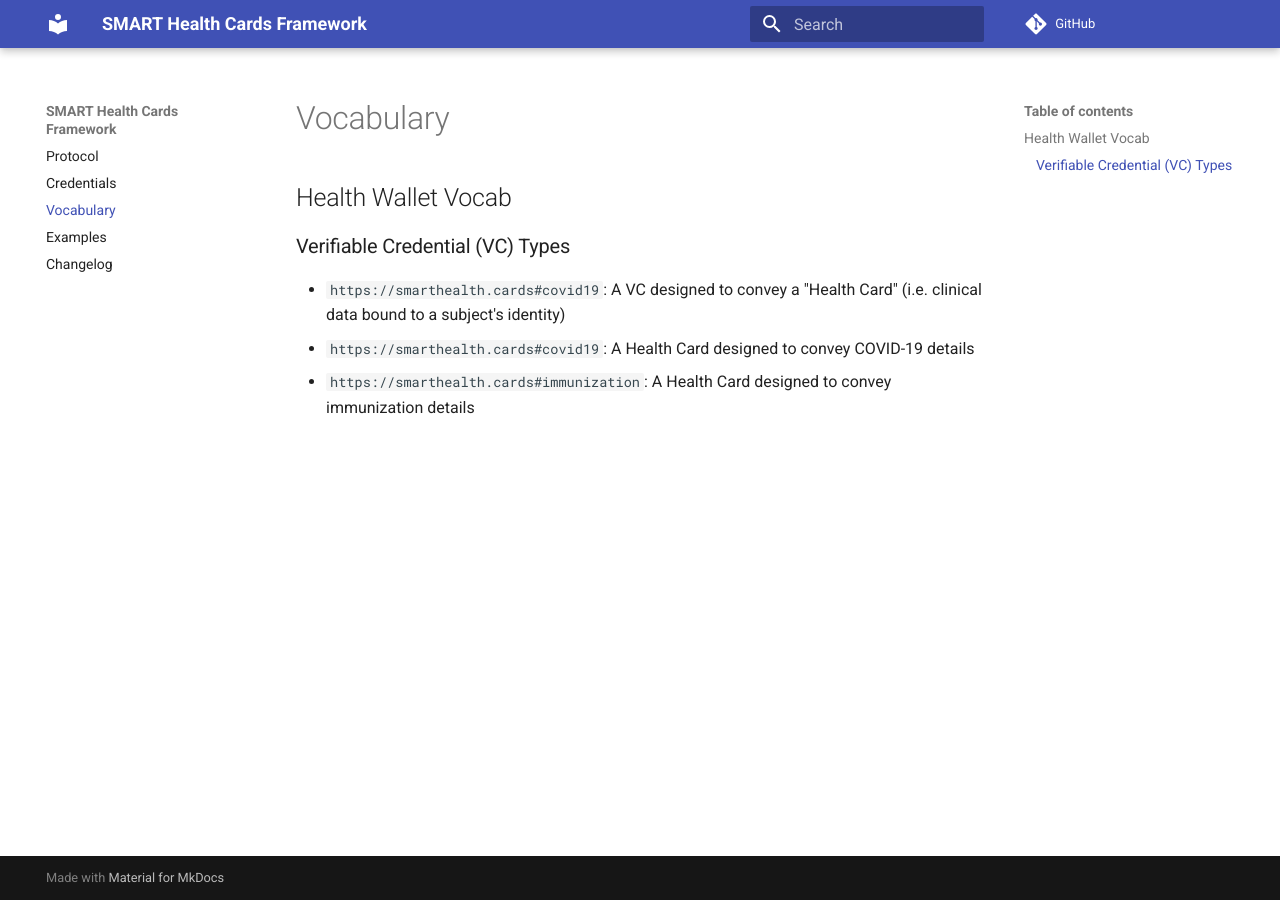
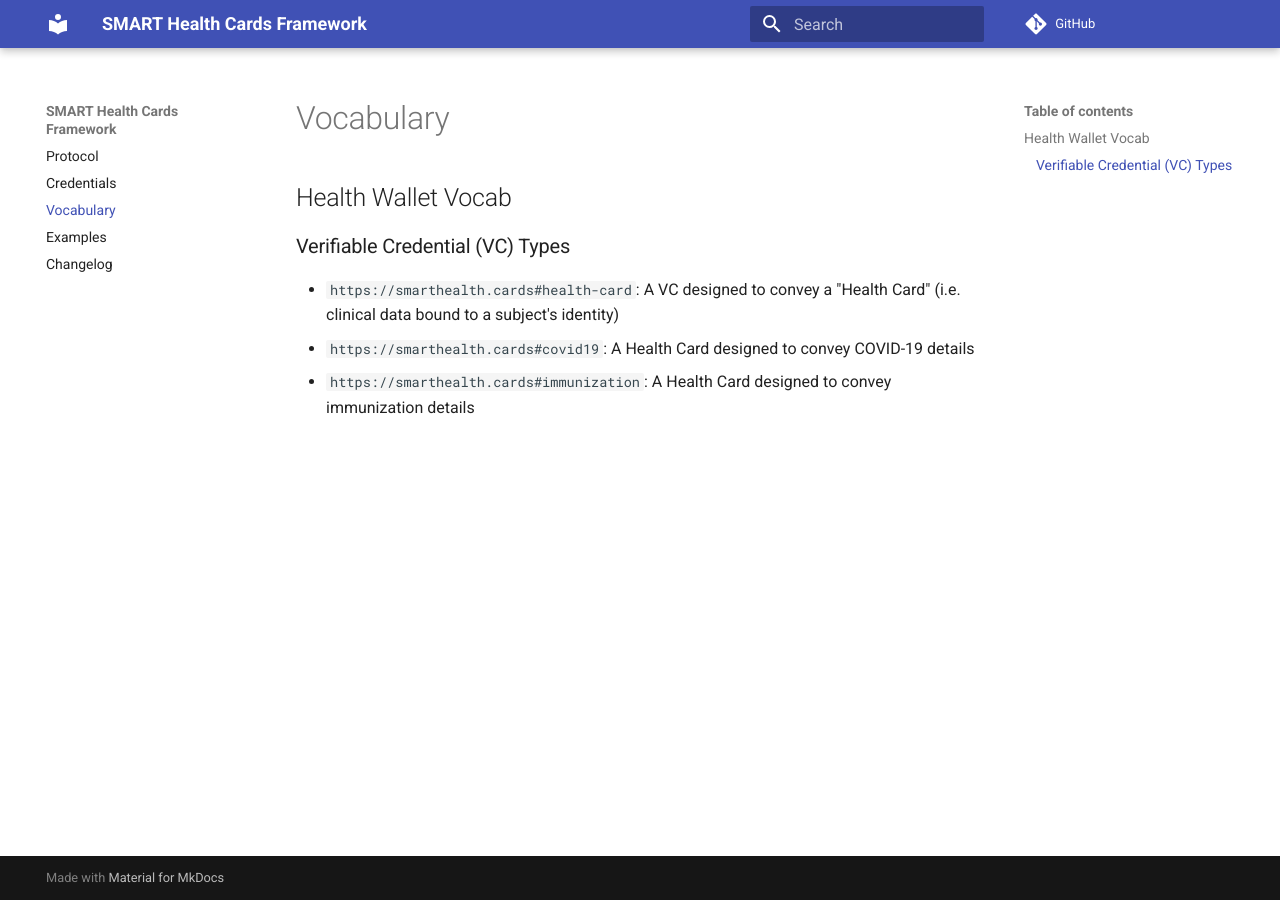
Before and after one commit to smart-on-fhir/health-cards, an MkDocs documentation site: the page built from docs/vocabulary.md, in a window 1280 px wide. Built offline with MkDocs 1.6.1 and Material for MkDocs 9.7.7, drawn with Linux system fonts in a browser that asks for light colours; comment, search, counter and statistics services are not loaded; some of the changed lines change nothing that is shown.

Commit message:
Update vocabulary.md

```diff
--- a/docs/vocabulary.md
+++ b/docs/vocabulary.md
@@ -2,6 +2,6 @@
 
 ## Verifiable Credential (VC) Types
 
-* `https://smarthealth.cards#covid19`: A VC designed to convey a "Health Card" (i.e. clinical data bound to a subject's identity)
+* `https://smarthealth.cards#health-card`: A VC designed to convey a "Health Card" (i.e. clinical data bound to a subject's identity)
 * `https://smarthealth.cards#covid19`: A Health Card designed to convey COVID-19 details
 * `https://smarthealth.cards#immunization`: A Health Card designed to convey immunization details
```
